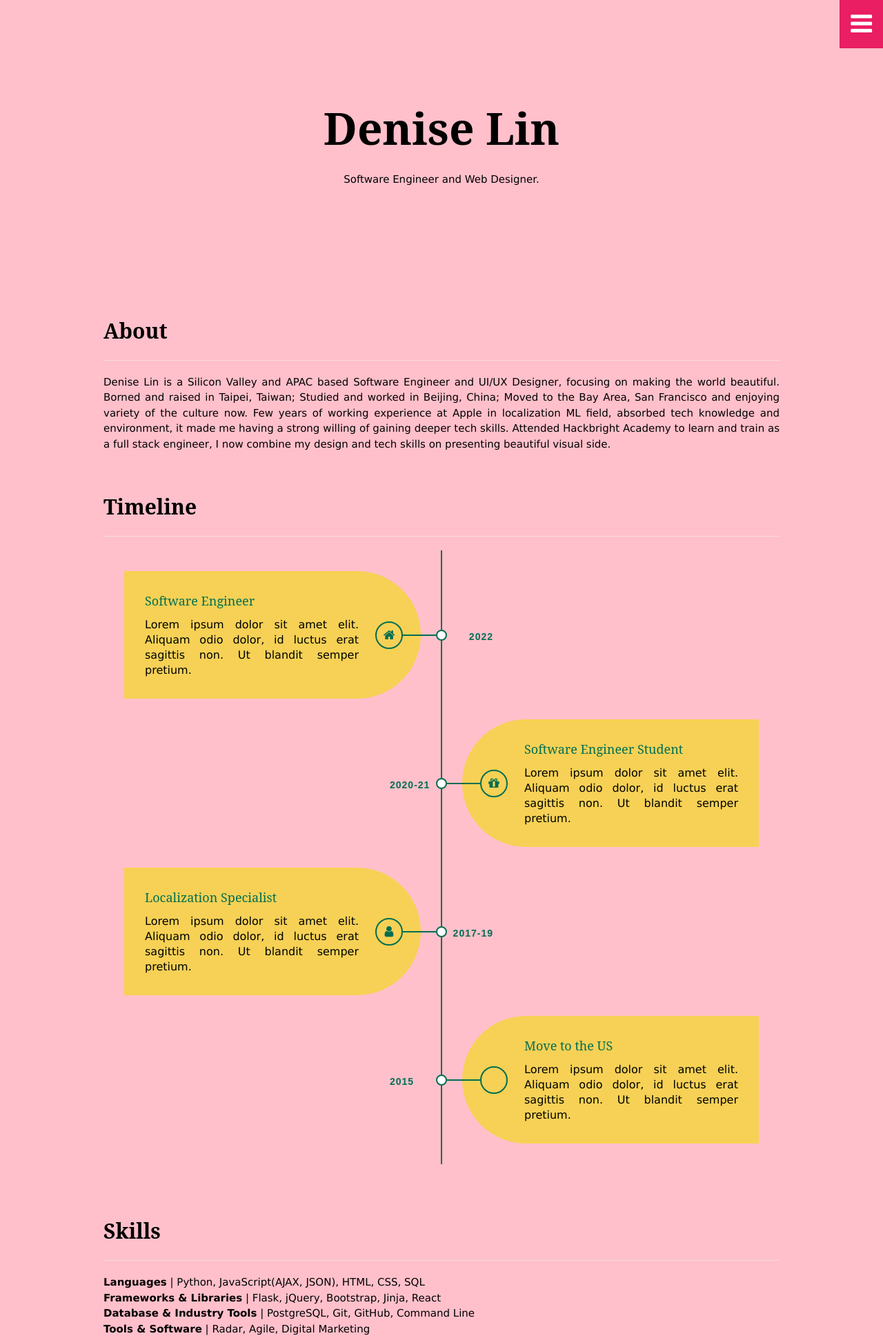
After one commit to DeniseYT/Portfolio, a Flask app: template templates/homepage.copy.html in a window 1280 px wide. The commit adds this page. Shown: the top 1940 px of the page at 69% size. Run offline with Flask 2, Linux system fonts and the light colour scheme; the template is opened without the code that fills it, so the values that code supplies are empty; parts of the project's set-up code (start-up, migrations or seed data) failed here and were passed over.

Commit message:
make it better

```diff
--- /dev/null
+++ b/templates/homepage.copy.html
@@ -0,0 +1,273 @@
+<!doctype html>
+<html lang="en">
+  <head>
+    <meta charset="utf-8">
+    <meta name="viewport" content="width=device-width, initial-scale=1">
+    <link rel="stylesheet" href="https://www.w3schools.com/w3css/4/w3.css">
+    <link rel="stylesheet" href="https://fonts.googleapis.com/css?family=Montserrat">
+    <link rel="stylesheet" href="https://cdnjs.cloudflare.com/ajax/libs/font-awesome/4.7.0/css/font-awesome.min.css">
+
+    <script src="/Intro/static/js/homepage.js" type="text/javascript"></script>
+
+    <!-- Bootstrap CSS only -->
+    <!-- <link href="https://cdn.jsdelivr.net/npm/bootstrap@5.1.3/dist/css/bootstrap.min.css" rel="stylesheet" integrity="sha384-1BmE4kWBq78iYhFldvKuhfTAU6auU8tT94WrHftjDbrCEXSU1oBoqyl2QvZ6jIW3" crossorigin="anonymous"> -->
+
+    <title>Denise Lin's Portfolio</title>
+    <link rel="stylesheet" href="/Intro/static/css/styles.css">
+
+  </head>
+
+  <body>
+
+    <!-- Hidden Sidebar (reveals when clicked on menu icon)-->
+    <nav class="w3-sidebar w3-white w3-animate-right w3-xxlarge" style="display:none;padding-top:150px;right:0;z-index:2" id="mySidebar">
+      <a href="javascript:void(0)" onclick="closeNav()" class="w3-button w3-white w3-xxxlarge w3-display-topright" style="padding:0 12px;">
+        <i class="fa fa-remove"></i>
+      </a>
+      <div class="w3-bar-block w3-center">
+        <a href="#" class="w3-bar-item w3-button w3-text-grey w3-hover-light w3-pink" onclick="closeNav()">Home</a>
+        <a href="#about" class="w3-bar-item w3-button w3-text-grey w3-hover-black" onclick="closeNav()">About</a>
+        <a href="#timeline" class="w3-bar-item w3-button w3-text-grey w3-hover-black" onclick="closeNav()">Timeline</a>
+        <a href="#skills" class="w3-bar-item w3-button w3-text-grey w3-hover-black" onclick="closeNav()">Skills</a>
+        <a href="#portfolio" class="w3-bar-item w3-button w3-text-grey w3-hover-black" onclick="closeNav()">Portfolio</a>
+        <a href="#contact" class="w3-bar-item w3-button w3-text-grey w3-hover-black" onclick="closeNav()">Contact</a>
+      </div>
+    </nav>
+
+    <!-- Menu icon to open sidebar -->
+  <span class="w3-button w3-top w3-pink w3-xxlarge w3-text-white w3-hover-text-white" style="width:auto;right:0;" onclick="openNav()"><i class="fa fa-bars"></i></span>
+
+      <!-- Bootstrap Navbar only -->
+      <!-- <nav class="navbar navbar-expand-lg navbar-light bg-light">
+        <div class="container-fluid">
+          <a class="navbar-brand" href="#">Navbar</a>
+          <button class="navbar-toggler" type="button" data-bs-toggle="collapse" data-bs-target="#navbarNavAltMarkup" aria-controls="navbarNavAltMarkup" aria-expanded="false" aria-label="Toggle navigation">
+            <span class="navbar-toggler-icon"></span>
+          </button>
+          <div class="collapse navbar-collapse" id="navbarNavAltMarkup">
+            <div class="navbar-nav">
+              <a class="nav-link active" aria-current="page" href="#">Background</a>
+              <a class="nav-link" href="#">Skills</a>
+              <a class="nav-link" href="#">Mood Board</a>
+              <a class="nav-link disabled" href="#" tabindex="-1" aria-disabled="true">Disabled</a>
+            </div>
+          </div>
+        </div>
+      </nav> -->
+
+    </div>
+
+
+    <header class="w3-container w3-center" style="padding:128px 16px" id="home">
+      <h1 class="w3-jumbo"><b>Denise Lin</b></h1>
+      <p>Software Engineer and Web Designer.</p>
+    </header>
+
+
+    <!-- About Section -->
+  <div class="w3-content w3-justify w3-padding-32" id="about">
+    <h2>About</h2>
+    <hr class="w3-opacity">
+    <p>Denise Lin is a Silicon Valley and APAC based Software Engineer and UI/UX Designer, focusing on making the world beautiful.
+        Borned and raised in Taipei, Taiwan; Studied and worked in Beijing, China;
+        Moved to the Bay Area, San Francisco and enjoying variety of the culture now.
+        Few years of working experience at Apple in localization ML field, absorbed tech knowledge
+        and environment, it made me having a strong willing of gaining deeper tech skills.
+        Attended Hackbright Academy to learn and train as a full stack engineer, I now combine my design and
+        tech skills on presenting beautiful visual side.
+    </p>
+
+
+    <!-- Timeline Section -->
+  <div class="w3-padding-32 w3-content" id="portfolio">
+    <h2 class="w3-text-black">Timeline</h2>
+    <hr class="w3-opacity">
+
+    <!-- Timeline -->
+    <div class="timeline">
+      <div class="container left">
+        <div class="year">2022</div>
+        <i class="icon fa fa-home"></i>
+        <div class="content">
+          <h2>Software Engineer</h2>
+          <p>
+            Lorem ipsum dolor sit amet elit. Aliquam odio dolor, id luctus erat sagittis non. Ut blandit semper pretium.
+          </p>
+        </div>
+      </div>
+      <div class="container right">
+        <div class="year">2020-21</div>
+        <i class="icon fa fa-gift"></i>
+        <div class="content">
+          <h2>Software Engineer Student</h2>
+          <p>
+            Lorem ipsum dolor sit amet elit. Aliquam odio dolor, id luctus erat sagittis non. Ut blandit semper pretium.
+          </p>
+        </div>
+      </div>
+      <div class="container left">
+        <div class="year">2017-19</div>
+        <i class="icon fa fa-user"></i>
+        <div class="content">
+          <h2>Localization Specialist</h2>
+          <p>
+            Lorem ipsum dolor sit amet elit. Aliquam odio dolor, id luctus erat sagittis non. Ut blandit semper pretium.
+          </p>
+        </div>
+      </div>
+      <div class="container right">
+        <div class="year">2015</div>
+        <i class="icon fa fa-running"></i>
+        <div class="content">
+          <h2>Move to the US</h2>
+          <p>
+            Lorem ipsum dolor sit amet elit. Aliquam odio dolor, id luctus erat sagittis non. Ut blandit semper pretium.
+          </p>
+        </div>
+      </div>
+
+
+      </div>
+    </div>
+
+
+
+
+
+
+
+
+    <!-- <div class="intro-container">
+      <h2>Denise Lin is a Silicon Valley and APAC based Software Engineer<br>
+        and UI/UX Designer, focusing on making the world beautiful.</h2>
+    </div> -->
+
+    <!-- <div
+    class="img-container-1"
+    style="background-image: url(/Intro/static/img/interiordesignsecrets1.jpeg)">
+    </div> -->
+
+    <!-- <div class="mybackground-container-item">
+      <h3>My Background</h3>
+    </div>
+
+    <div class="mybackground-container-content">
+      <h4>Borned and raised in Taipei, Taiwan; Studied and worked in Beijing, China;<br>
+        Moved to the Bay Area, San Francisco and enjoying variety of the culture now.<br><br>
+        Few years of working experience at Apple in localization ML field, absorbed tech knowledge<br>
+        and environment, it made me having a strong willing of gaining deeper tech skills.<br><br>
+        Attended Hackbright Academy to learn and train as a full stack engineer, I now combine my design and
+        tech skills on presenting beautiful visual side.
+      </h4>
+    </div> -->
+
+    <!-- <div class="img-container-2" style="background-image: url(/Intro/static/img/modern-art-display-interior-design-2500x1667.jpeg)">
+    </div> -->
+
+    <!-- <div class="skills-container-item">
+      <h3>My Skills</h3>
+    </div> -->
+
+    <!-- <div class="skills-container-content">
+      <h4><b>Languages</b> | Python, JavaScript(AJAX, JSON), HTML, CSS, SQL<br><br>
+        <b>Frameworks & Libraries</b> | Flask, jQuery, Bootstrap, Jinja, React<br><br>
+        <b>Database & Industry Tools</b> | PostgreSQL, Git, GitHub, Command Line<br><br>
+        <b>Tools & Software</b> | Radar, Agile, Digital Marketing
+      </h4>
+    </div> -->
+
+
+    <!-- Skills Section -->
+  <div class="w3-padding-32 w3-content" id="portfolio">
+    <h2 class="w3-text-black">Skills</h2>
+    <hr class="w3-opacity">
+    <p><b>Languages</b> | Python, JavaScript(AJAX, JSON), HTML, CSS, SQL<br>
+      <b>Frameworks & Libraries</b> | Flask, jQuery, Bootstrap, Jinja, React<br>
+      <b>Database & Industry Tools</b> | PostgreSQL, Git, GitHub, Command Line<br>
+      <b>Tools & Software</b> | Radar, Agile, Digital Marketing
+    </p>
+
+
+
+
+    <!-- Portfolio Section -->
+  <div class="w3-padding-32 w3-content" id="portfolio">
+    <h2 class="w3-text-black">Portfolio</h2>
+    <hr class="w3-opacity">
+  </div>
+
+  <video width="1000" height="700" controls>
+    <source src="/Intro/static/video/Personal Website.mp4" type="video/mp4">
+    <!-- <source src="/Intro/static/video/Personal Website.ogg" type="video/ogg">
+    Your browser does not support the video tag. -->
+  </video>
+
+
+    <div class="first-layer-container-img-first_left" style="background-image: url(/Intro/static/img/w2000_q60.jpeg)">
+    </div>
+
+    <div class="first-layer-container-img-first_right" style="background-image: url(/Intro/static/img/bloomscape_fiddle-leaf-fig_indigo-alt.webp)">
+    </div>
+
+    <div class="first-layer-container-img-second_left" style="background-image: url(/Intro/static/img/ST_Knit_Throw_Cream_LR-753365.webp)">
+    </div>
+
+    <div class="first-layer-container-img-second_right" style="background-image: url(/Intro/static/img/img83m.jpeg)">
+    </div>
+
+    <div class="container-img" style="background-image: url(/Intro/static/img/90424091_10102879840383977_2584763489700544512_n.jpeg)">
+    </div>
+
+
+      <!-- Open Fullscreen Button -->
+      <button onclick="openFullscreen();">Open Fullscreen</button>
+      <!-- <button onclick="closeFullscreen();">Close Fullscreen</button> -->
+
+      <p>Note: Internet Explorer 10 and earlier versions do not support the msRequestFullscreen() method.</p>
+
+      </body>
+      </html>
+
+
+
+    <!-- Contact Section -->
+  <div class="w3-padding-32 w3-content w3-text-black" id="contact" style="margin-bottom:64px">
+    <h2>Contact Me</h2>
+    <hr class="w3-opacity">
+
+    <div class="w3-section">
+      <p><i class="fa fa-map-marker fa-fw w3-xxlarge w3-margin-right"></i> San Francisco, US</p>
+      <!-- <p><i class="fa fa-phone fa-fw w3-xxlarge w3-margin-right"></i> Phone: +00 151515</p> -->
+      <p><i class="fa fa-envelope fa-fw w3-xxlarge w3-margin-right"> </i> Email: mail@mail.com</p>
+    </div>
+
+    <!-- Bootstrap JavaScript Bundle with Popper -->
+    <script src="https://cdn.jsdelivr.net/npm/bootstrap@5.1.3/dist/js/bootstrap.bundle.min.js" integrity="sha384-ka7Sk0Gln4gmtz2MlQnikT1wXgYsOg+OMhuP+IlRH9sENBO0LRn5q+8nbTov4+1p" crossorigin="anonymous"></script>
+
+
+
+
+  <!-- Flip Card -->
+    <div class="flip-card">
+      <div class="flip-card-inner">
+        <div class="flip-card-front">
+          <!-- <img src="img_avatar.png" alt="Candle" style="width:300px;height:300px;"> -->
+          <img src="/Intro/static/img/w2000_q60.jpeg" alt="Candle" style="width:400px;height:400px;">
+        </div>
+        <div class="flip-card-back">
+          <h1>Candle</h1>
+          <p>Diptyque</p>
+        </div>
+      </div>
+    </div>
+
+  <!-- Zoom on Hover -->
+    <div class="zoom">
+      <img src="/Intro/static/img/w2000_q60.jpeg" alt="Candle" style="width:300px;height:200px;">
+    </div>
+
+
+
+
+  </body>
+</html>
--- a/templates/homepage.html
+++ b/templates/homepage.html
@@ -51,7 +51,7 @@
   <div class="w3-content w3-justify w3-padding-10" id="about">
     <h2>About</h2>
     <hr class="w3-opacity">
-    <p>Denise is a San Francisco Bay Area and APAC based Software Engineer and UI/UX Designer, focusing on making the world more beautiful.<br><br>
+    <p>Denise Lin is a San Francisco Bay Area and APAC based Software Engineer and UI/UX Designer, focusing on making the world more beautiful.<br><br>
         Borned and raised in Taipei, Taiwan; Studied and worked in Beijing, China; Moved to the US and has been enjoying variety of the cultures.<br><br>
         After few years of working at Apple in localization ML field, she always had strong interests to gain much deeper skillsets.
         She attended Hackbright Academy to learn and train as a full stack engineer, with the combination of her variety skills and background,
```
Also changed, not shown: static/css/styles.copy.css (added, +430 -0 lines), static/img/90424091_10102879840383977_2584763489700544512_n.jpeg (added), static/img/ST_Knit_Throw_Cream_LR-753365.webp (added), static/img/bloomscape_fiddle-leaf-fig_indigo-alt.webp (added), static/img/img83m.jpeg (added), static/img/w2000_q60.jpeg (added), 1 other file.
